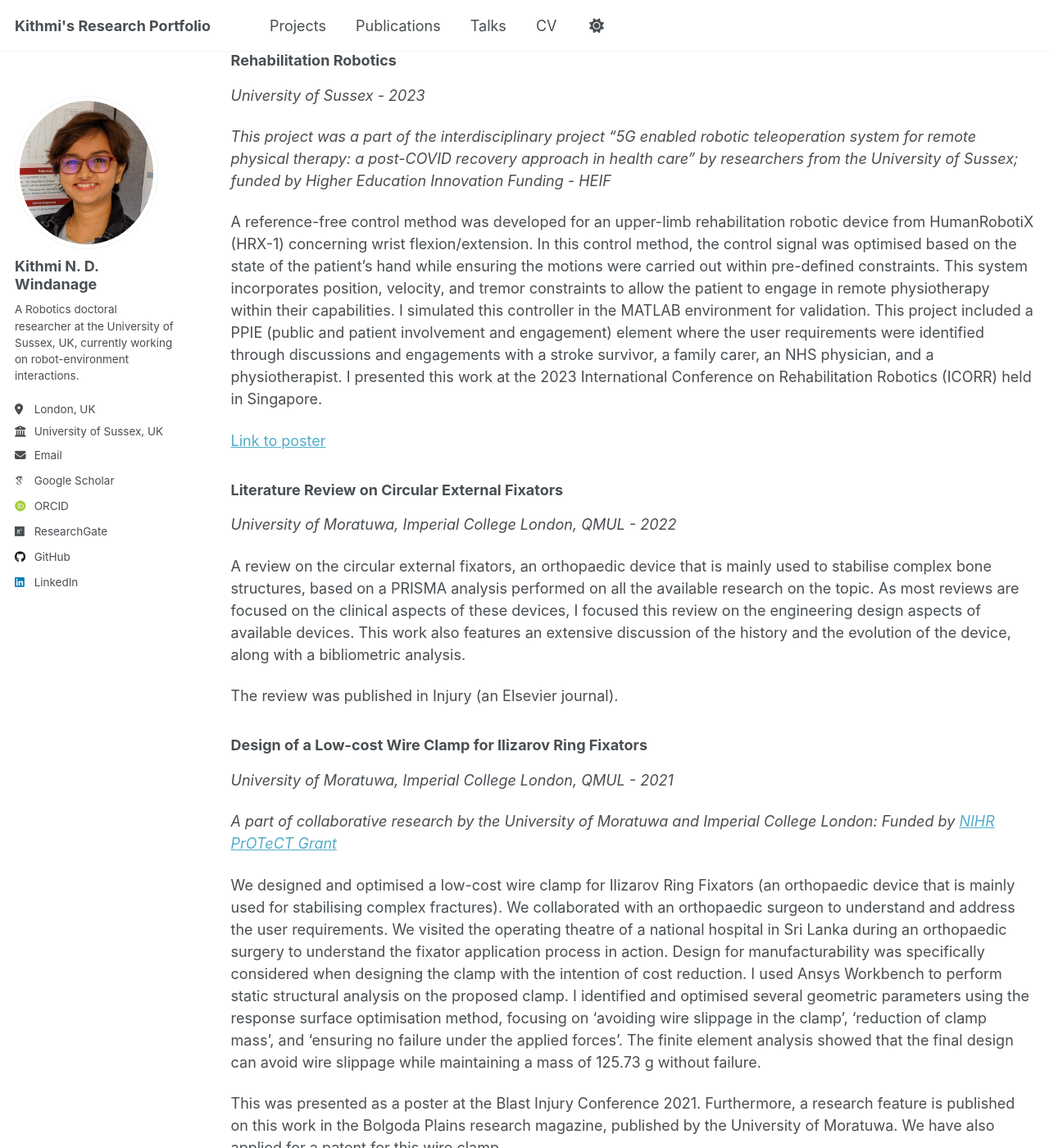
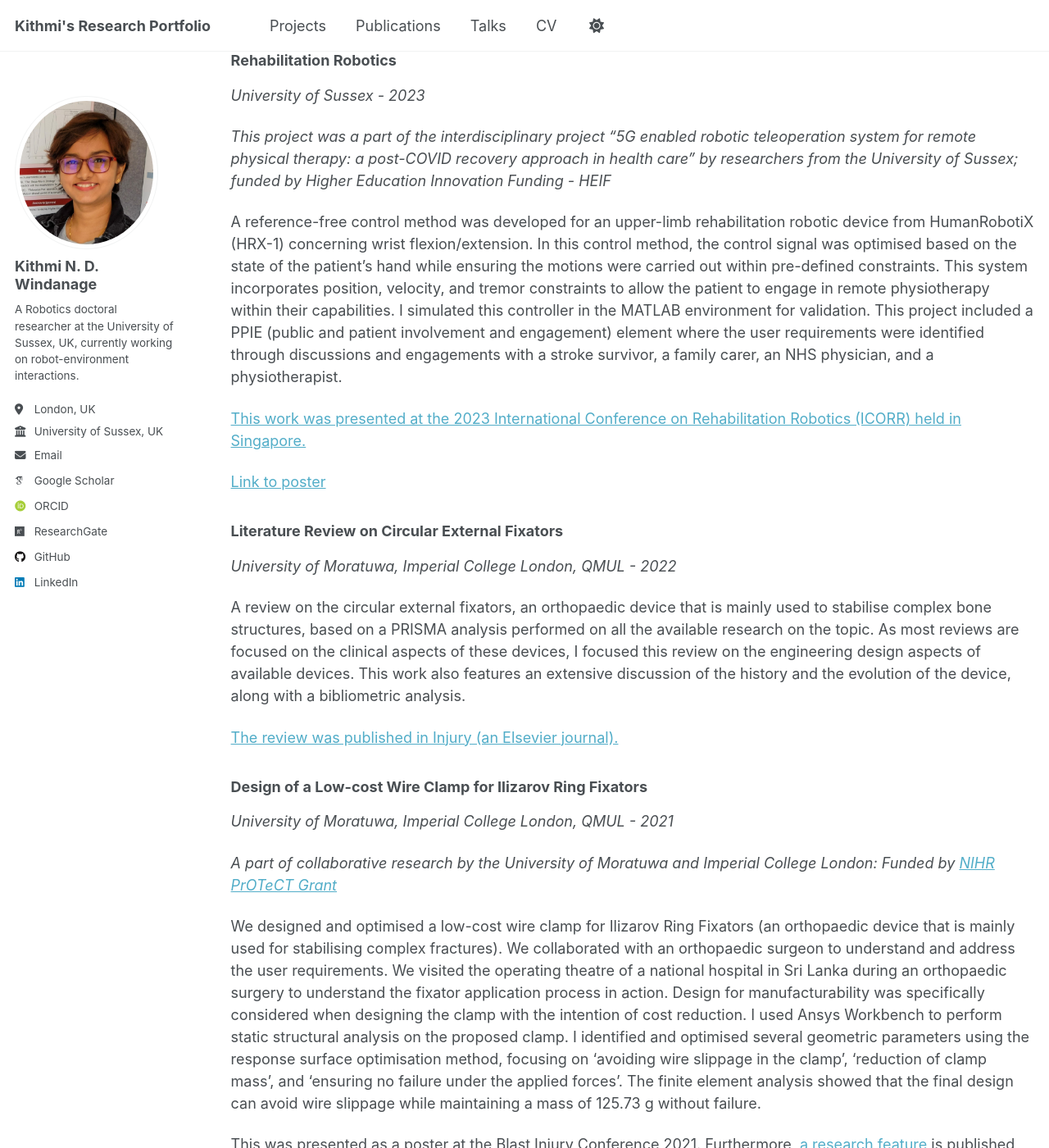
Before and after one commit to KithmiNDWidanage/KithmiNDWidanage.github.io, a Jekyll site: the page built from _pages/projects.md, in a window 1280 px wide and 1400 px high, scrolled down 4422 px. Shown: the whole window at 82% size. Built offline with Jekyll 4.4.1, drawn with Linux system fonts in a browser that asks for light colours; some web fonts are replaced; part of the change alters nothing that is shown; some of the changed text lies outside the part shown.

Commit message:
Update projects.md - links to publication pages added

```diff
--- a/_pages/projects.md
+++ b/_pages/projects.md
@@ -27,7 +27,7 @@ As a continuation of one of the EPSRC projects (see Design of Robotic Manipulato
 
 In this work, I developed a position-based variable impedance controller that updates the impedance parameters (stiffness and damping) of a robot based on contact force. When learning unknown environments through contact-rich manipulation, unsafe levels of contact forces is a common problem. The current approaches for this include variable impedance methods with virtual energy tanks to ensure stability. However such methods compromise the desired contact dynamics. In this novel VIC method, the stiffness and damping are updated as functions of contact force while maintaining stability. The simulations in MATLAB environment and experiments performed with Kinova Gen3 robot integrated with two external 6-axis force/torque sensors using the Kinova Kortex API based on C++ show that this method is successful in maintaining safe interactions in unknown environments and ensuring correct position tracking in known environments.
 
-This work has been accepted for publication by IEEE Control System Letters (Special section on: Safety, Robustness, and Effectiveness in Human-Machine Teaming).
+[This work has been accepted for publication by IEEE Control System Letters (Special section on: Safety, Robustness, and Effectiveness in Human-Machine Teaming)](/publication/2025_LCSS_FVIC).
 
 <img src="https://github.com/KithmiNDWidanage/KithmiNDWidanage.github.io/raw/refs/heads/master/images/FVIC_simulations.jpg" alt="FVIC Simulations" width="50%"/>
 <!-- ![FVIC Simulations](https://github.com/KithmiNDWidanage/KithmiNDWidanage.github.io/raw/refs/heads/master/images/FVIC_simulations.jpg "FVIC Simulations") -->
@@ -38,8 +38,7 @@ This work has been accepted for publication by IEEE Control System Letters (Spec
 
 This is a learning and control method stemming from iterative learning control based on the absolute x-y position of a surface. This is an extension of my previous work on MILC. In this work, a collaborative manipulator robot (cobot) is programmed to traverse repetitively through virtual sub-regions of an unknown surface while trying to achieve a desired contact force amidst occasional interruption from the human operator. When the robot visits each sub-region during different iterations, the previous information collected at each sub-region will be used to update the reference position and impedance information of the surface for the next iteration. In the previous work (MILC), the robot needed to visit all the sub-regions during each iteration to ensure proper learning and control. However, in this NRP-ILC, the robot can use any random path while arbitrarily missing some sub-regions yet still achieving the required control performance. Through this work, I further established the NRP-ILC method as a framework which can be used for achieving multiple control objectives such as force tracking, orientation adaptation, and impedance learning. I validated this framework via simulations on MATLAB. I also tested it on a Kinova Gen3 robot integrated with two external 6-axis force/torque sensors using the Kinova Kortex API based on C++. This work has been accepted for publication by IEEE Transactions on Robotics.
 
-This work has been published in IEEE Transactions on Robotics.
-[Link to publication](/publication/2025_TRO_NRP-ILC)
+[This work has been published in IEEE Transactions on Robotics.](/publication/2025_TRO_NRP-ILC)
 
   <video width="568" height="320" controls loop="" muted="" autoplay="">
   <source src="https://github.com/KithmiNDWidanage/KithmiNDWidanage.github.io/raw/refs/heads/master/videos/NRP-ILC_Demo.mp4">
@@ -59,7 +58,7 @@ This was a part of the EPSRC project *[A Nuclear Decommissioning Manipulator wit
 
 This is a learning and control method stemming from iterative learning control based on the absolute x-y position of a surface. In this method, a collaborative manipulator robot (cobot) is programmed to repetitively traverse through virtual sub-regions of an unknown surface while trying to achieve a desired contact force. When the robot visits each sub-region during different iterations, the previous information collected at each sub-region will be used to update the reference position and impedance information of the surface for the next iteration. This method differs from the traditional iterative learning control methods as this does not require the robot to repeat the same path with the same process time. I simulated this controller in the MATLAB environment. Experiments were performed on the Sawyer robot arm to validate the method.
 
-This work was presented in the 2023 IEEE/RSJ International Conference on Intelligent Robots and Systems (IROS).
+[This work was presented in the 2023 IEEE/RSJ International Conference on Intelligent Robots and Systems (IROS).](/publication/2023_IROS_MILC)
 
 
   <video width="568" height="320" controls loop="" muted="" autoplay="">
@@ -71,14 +70,16 @@ This work was presented in the 2023 IEEE/RSJ International Conference on Intelli
 
 A scoping review on load-handling wearable devices (i.e., exoskeletons) focusing on the devices published from 2010 onwards. I, in collaboration with a few other researchers from the University of Moratuwa (Sri Lanka), performed this extensive review by analysing the classification of wearable devices based on application, targeted joint, mechanical design, etc. This also features a PRISMA analysis along with a bibliometric analysis of all the related literature during the duration considered. I further researched and discussed biomechanics related to load-handling activities in this article.
 
-This review was published in IEEE Access.
+[This review was published in IEEE Access.](/publication/2023_Access_ExoReview)
 
 ### Multi-Objective Optimization-based Assist-as Needed Controller for Improved Quality of Assistance in Rehabilitation Robotics
 *University of Sussex - 2023*
 
 *This project was a part of the interdisciplinary project “5G enabled robotic teleoperation system for remote physical therapy: a post-COVID recovery approach in health care” by researchers from the University of Sussex; funded by Higher Education Innovation Funding - HEIF*
 
-A reference-free control method was developed for an upper-limb rehabilitation robotic device from HumanRobotiX (HRX-1) concerning wrist flexion/extension. In this control method, the control signal was optimised based on the state of the patient’s hand while ensuring the motions were carried out within pre-defined constraints. This system incorporates position, velocity, and tremor constraints to allow the patient to engage in remote physiotherapy within their capabilities. I simulated this controller in the MATLAB environment for validation. This project included a PPIE (public and patient involvement and engagement) element where the user requirements were identified through discussions and engagements with a stroke survivor, a family carer, an NHS physician, and a physiotherapist. I presented this work at the 2023 International Conference on Rehabilitation Robotics (ICORR) held in Singapore.
+A reference-free control method was developed for an upper-limb rehabilitation robotic device from HumanRobotiX (HRX-1) concerning wrist flexion/extension. In this control method, the control signal was optimised based on the state of the patient’s hand while ensuring the motions were carried out within pre-defined constraints. This system incorporates position, velocity, and tremor constraints to allow the patient to engage in remote physiotherapy within their capabilities. I simulated this controller in the MATLAB environment for validation. This project included a PPIE (public and patient involvement and engagement) element where the user requirements were identified through discussions and engagements with a stroke survivor, a family carer, an NHS physician, and a physiotherapist.
+
+[This work was presented at the 2023 International Conference on Rehabilitation Robotics (ICORR) held in Singapore.](/publication/2023_ICORR_MOO)
 
 [Link to poster](https://www.researchgate.net/publication/374413308_Multi-Objective_Optimization-based_Assist-as-needed_Controller_for_Improved_Quality_of_Assistance_in_Rehabilitation_Robotics)
 
@@ -87,7 +88,7 @@ A reference-free control method was developed for an upper-limb rehabilitation r
 
 A review on the circular external fixators, an orthopaedic device that is mainly used to stabilise complex bone structures, based on a PRISMA analysis performed on all the available research on the topic. As most reviews are focused on the clinical aspects of these devices, I focused this review on the engineering design aspects of available devices. This work also features an extensive discussion of the history and the evolution of the device, along with a bibliometric analysis.
 
-The review was published in Injury (an Elsevier journal).
+[The review was published in Injury (an Elsevier journal).](/publication/2023_Injury_CEF)
 
 ### Design of a Low-cost Wire Clamp for Ilizarov Ring Fixators
 *University of Moratuwa, Imperial College London, QMUL - 2021*
@@ -96,7 +97,7 @@ The review was published in Injury (an Elsevier journal).
 
 We designed and optimised a low-cost wire clamp for Ilizarov Ring Fixators (an orthopaedic device that is mainly used for stabilising complex fractures). We collaborated with an orthopaedic surgeon to understand and address the user requirements. We visited the operating theatre of a national hospital in Sri Lanka during an orthopaedic surgery to understand the fixator application process in action. Design for manufacturability was specifically considered when designing the clamp with the intention of cost reduction. I used Ansys Workbench to perform static structural analysis on the proposed clamp. I identified and optimised several geometric parameters using the response surface optimisation method, focusing on ‘avoiding wire slippage in the clamp’, ‘reduction of clamp mass’, and ‘ensuring no failure under the applied forces’. The finite element analysis showed that the final design can avoid wire slippage while maintaining a mass of 125.73 g without failure.
 
-This was presented as a poster at the Blast Injury Conference 2021. Furthermore, a research feature is published on this work in the Bolgoda Plains research magazine, published by the University of Moratuwa. We have also applied for a patent for this wire clamp.
+This was presented as a poster at the Blast Injury Conference 2021. Furthermore, [a research feature](/publication/2022_Bolgoda_CEF) is published on this work in the Bolgoda Plains research magazine, published by the University of Moratuwa. We have also applied for a patent for this wire clamp.
 
 [Link to poster](https://www.researchgate.net/publication/353046589_Design_of_a_Low-cost_Wire_Clamp_for_Ilizarov_Ring_Fixators)
 
@@ -107,7 +108,7 @@ This was presented as a poster at the Blast Injury Conference 2021. Furthermore,
 
 A lightweight ankle robotic prosthesis that uses both passive and active actuation to generate ankle motion was developed. The power requirement of the prosthesis was reduced by recovering energy using a spring system. As the team leader, I studied anatomy and biomechanics related to the ankle-foot complex and derived the design parameters. In addition to that, I designed the control system of the device. An event-triggered control system was used to feed pre-defined time-varying speed patterns to the motor. Event detection was done by Force Sensitive Resistors with a defined threshold. Published data plots from the literature were digitised using “Web Plot Digitizer” software and then acquired respective polynomials using MATLAB Curve-Fitting to develop the speed variation pattern. MATLAB Simulink was used to simulate the models, and then they were used in developing an Arduino control model for the system.
 
-This work was presented at the Moratuwa Engineering Research Conference (MERCon).
+[This work was presented at the Moratuwa Engineering Research Conference (MERCon).](/publication/2019_MERCon_TRoPHy)
 
   <video width="320" height="240" controls loop="" muted="" autoplay="">
   <source src="https://github.com/KithmiNDWidanage/KithmiNDWidanage.github.io/raw/refs/heads/master/videos/TRoPHy.mp4">
```
